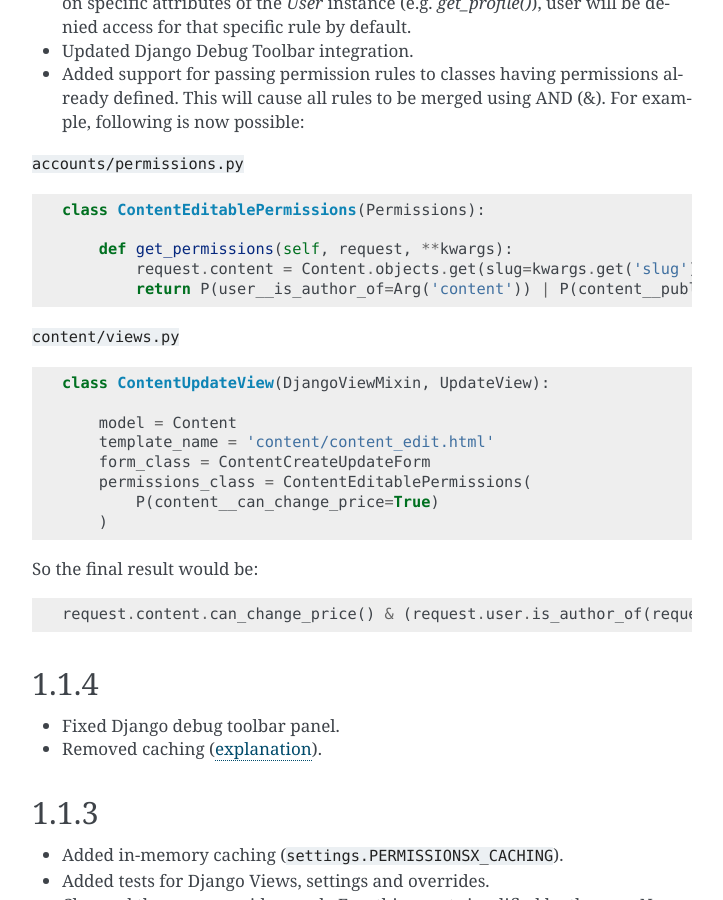
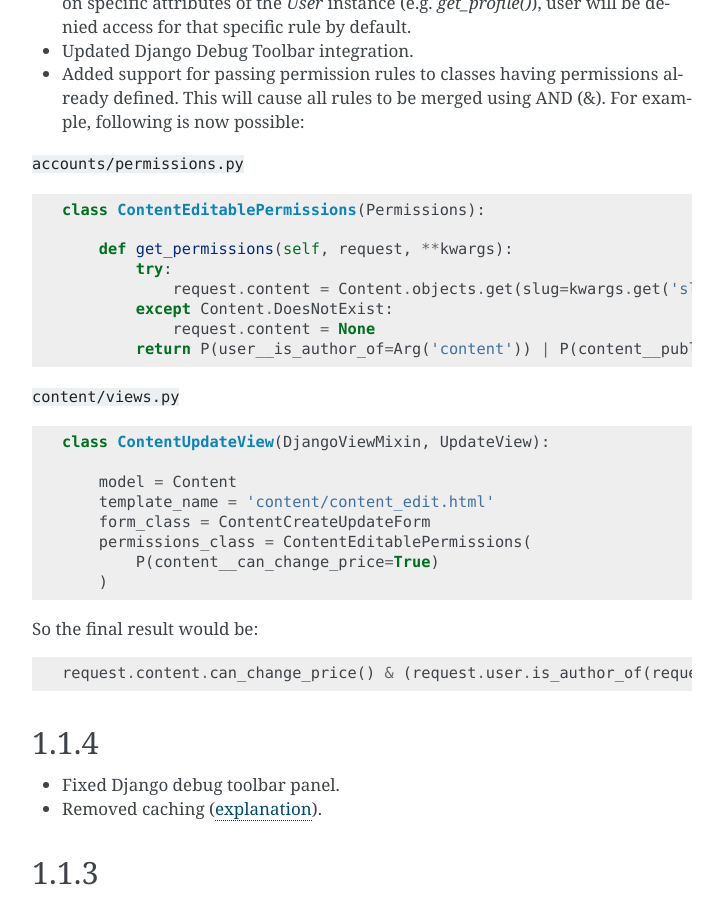
Before and after one commit to antoniotaranto/django-permissionsx, a Sphinx documentation site: the page built from docs/changelog.rst, in a window 1280 px wide and 900 px high, scrolled down 501 px. Shown: the whole window, without its empty margins (388-1111 px from the left). Built offline with Sphinx 7.4.7, drawn with Linux system fonts in a browser that asks for light colours.

Commit message:
Updated documentation.

```diff
--- a/docs/changelog.rst
+++ b/docs/changelog.rst
@@ -24,7 +24,10 @@ Changelog
     class ContentEditablePermissions(Permissions):
 
         def get_permissions(self, request, **kwargs):
-            request.content = Content.objects.get(slug=kwargs.get('slug'))
+            try:
+                request.content = Content.objects.get(slug=kwargs.get('slug'))
+            except Content.DoesNotExist:
+                request.content = None
             return P(user__is_author_of=Arg('content')) | P(content__publisher=Cmp('user.publisher'))
 
 
--- a/docs/tutorial/index.rst
+++ b/docs/tutorial/index.rst
@@ -444,7 +444,10 @@ Setting request objects
     class ArticlePermissions(ProfilePermissions):
 
         def get_permissions(self, request, **kwargs):
-            request.article = Article.objects.get(slug=kwargs.get('slug'))
+            try:
+                request.article = Article.objects.get(slug=kwargs.get('slug'))
+            except Article.DoesNotExist:
+                request.article = None
 
 
 Using permissions in templates
```
